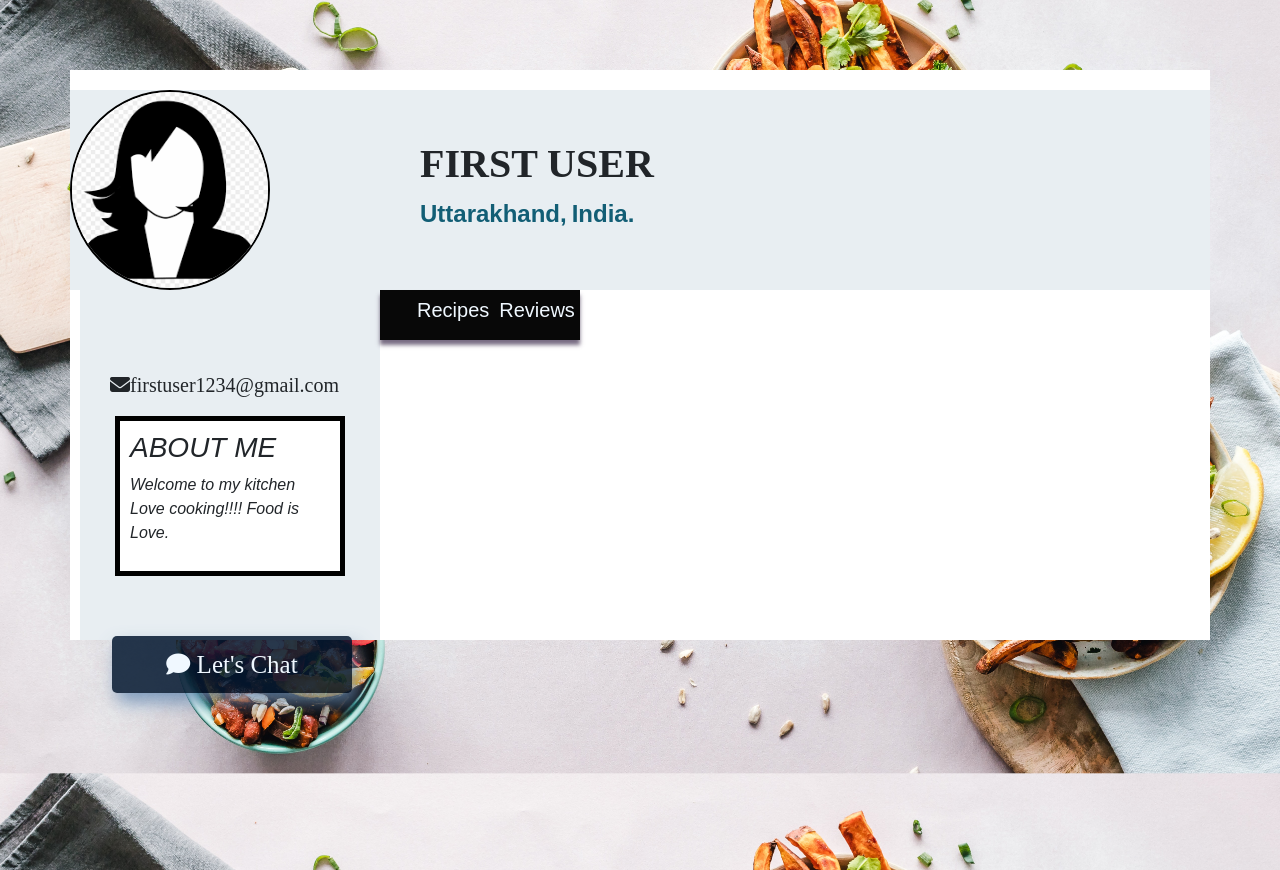
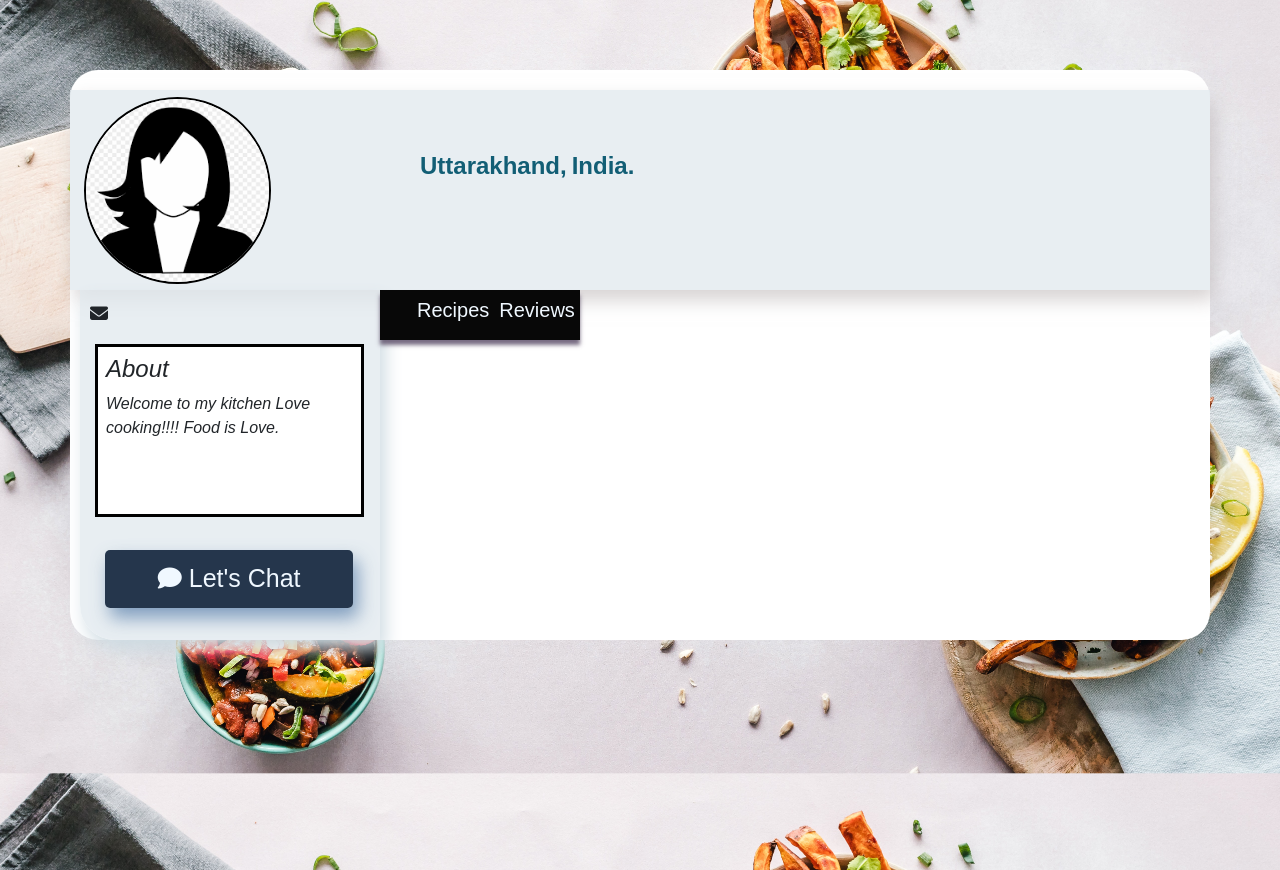
Before and after one commit to Yogesh-satyam/Recipe-Sharing-Website, a Django app: page /user/userprofile/ in a window 1280 px wide. Shown: the part 80-950 px from the top of the page. Run offline with Django 4.2, Linux system fonts and the light colour scheme; a user stored in the database is signed in; some libraries are stand-ins or nearby versions.

Commit message:
profile page css updated

```diff
--- a/static/main/css/Profile.css
+++ b/static/main/css/Profile.css
@@ -131,9 +131,10 @@
 .container{
     padding:0 ;
     background: #fff;
-    font-family: 'Times New Roman', Times, serif;
+    /* font-family: 'Times New Roman', Times, serif; */
     padding-top: 20px;
     margin-top: 150px;
+    border-radius: 28px;
 }
 
 .profile-header{
@@ -141,14 +142,14 @@
     width: 100%;
     display: flex;
     height: 200px;
-    position: justify;
-    box-shadow: rgba(184, 176, 176, 0.575);
+    position:unset;
+    box-shadow: 5px 10px 18px rgb(184 176 176 / 57%);
 }
 .profile-image{
-    height: 200px;
-    width: 200px;
+    height: 187px;
+    width: 187px;
     position: absolute;
-    margin-bottom: 15px;
+    margin: 7px 14px;
     border-radius: 50%;
     overflow: hidden;
     border: 2px solid black;
@@ -185,7 +186,7 @@
     padding-left: 350px;
 }
 .user-info h2{
-    font-family:'Times New Roman', Times, serif;
+    /* font-family:'Times New Roman', Times, serif; */
     font-variant: small-caps;
     font-size: 2.5rem;
     font-weight: bold;
@@ -210,37 +211,41 @@
 .mainprofile .left{
     width: 300px;
     background: rgba(225, 233, 238, 0.767);
-    box-shadow: rgb(206, 219, 226);
-    padding: 80px 30px 10px;
-    font-family: Verdana, Geneva, Tahoma, sans-serif;
+    box-shadow: 5px 10px 18px rgb(206, 219, 226);
+    padding: 11px 11px 10px 10px;
+    /* font-family: Verdana, Geneva, Tahoma, sans-serif; */
     font-style: italic;
     margin-left: 10px;
+    border-bottom-left-radius: 35px;
 }
+
 .mainprofile .left .useremail{
-    font-family:'Times New Roman', Times, serif;
+
+    /* font-family:'Times New Roman', Times, serif; */
     font-style: normal;
-    font-size: 20px;
+    font-size: 18px;
 }
 .userbio{
-    padding: 10px;
-    border: 5px solid black;
+    padding: 8px;
+    border: 3px solid black;
     margin: 5px;
     background: #fff;
+    height: 173px;
 }
 .chat{
-    padding-top:50px;
+    padding-top:23px;
 }
 .chat-button{
     border: 0;
     color: aliceblue;
     padding: 10px;
-    width:100%;
+    width:89%;
     border-radius: 5px;
     font-size: 25px;
-    font-family: 'Times New Roman', Times, serif;
+    /* font-family: 'Times New Roman', Times, serif; */
     background: rgba(4, 24, 49, 0.856);
     cursor: pointer;
-    margin:5px 2px;
+    margin:5px 15px;
     box-shadow: 5px 10px 18px rgba(102, 137, 177, 0.801) ;
 }
 .chat-button:hover{
--- a/static/main/js/pmain.js
+++ b/static/main/js/pmain.js
@@ -1,4 +1,4 @@
-$('.profilenav ul li').click(function()
+('.profilenav ul li').click(function()
 {
     $(this).addclass("active").siblings().removeClass('active');
 })
--- a/templates/main/index.html
+++ b/templates/main/index.html
@@ -85,7 +85,7 @@
   </div>
   <div class="welcome-user">
     {% if user.is_authenticated %}
-      <h1>Welcome {{user.username}}</h1>
+      <h1>Welcome {{user.first_name}}</h1>
     {% endif %}
   </div>
 
--- a/templates/user/userprofile.html
+++ b/templates/user/userprofile.html
@@ -8,10 +8,12 @@
     <link type="text/css" href="{% static 'main/css/Style.css' %}" rel="stylesheet" >
     <link  type="text/css" href="{% static 'main/css/Responsive.css' %}" rel="stylesheet">
     <link href="https://cdn.jsdelivr.net/npm/bootstrap@5.1.3/dist/css/bootstrap.min.css" rel="stylesheet" integrity="sha384-1BmE4kWBq78iYhFldvKuhfTAU6auU8tT94WrHftjDbrCEXSU1oBoqyl2QvZ6jIW3" crossorigin="anonymous">
+
     <link  type="text/css" href="{% static 'main/css/Profile.css' %}" rel="stylesheet">
 
     <title>Profile page</title>
 </head>
+<body>
 <header>
     <nav>
           <div class="menu-icon">
@@ -54,7 +56,6 @@
         </nav>
 </header>
 
-<body>
     <div class="container">
         <div class="profile-header">
             <div class="profile-image">
@@ -63,7 +64,7 @@
                 <label for="file" id="uplbutton">Change photo</label>
             </div>
             <div class="user-info">
-                <h2 class="username">FIRST USER</h2>
+                <h2 class="username">{{user.first_name}} {{user.last_name}}</h2>
                 <div class="address">
                     <p class="state">Uttarakhand,</p>
                     <p class="country">India.</p>
@@ -72,9 +73,9 @@
         </div>
         <div class="mainprofile">
             <div class="left">
-                <p class="useremail"><i class="fa fa-envelope"></i>firstuser1234@gmail.com</p>
+                <p class="useremail"><i class="fa fa-envelope" style="display:initial;padding-right:10px"></i>{{user.email}}</p>
                 <div class="userbio">
-                    <h3>ABOUT ME</h3>
+                    <h4>About {{user.first_name}}</h4>
                     <p class="bio">
                         Welcome to my kitchen
                         Love cooking!!!!
@@ -98,7 +99,7 @@
                 </div>
                 <div class="profile-body">
                     <div class="P-post tab">
-                        <h1>YOUR RECIPE</h1>
+                        <h1>Your Recipes</h1>
                         <p>MY first Recipe.
                         Lorem ipsum dolor, sit amet consectetur adipisicing elit. Voluptates nihil, id iure nemo repudiandae temporibus!
                         </p>
@@ -106,7 +107,7 @@
                     <div class="P-Review tab">
                         <h1>YOUR REVIEW</h1>
                         <p>MY Review.
-                        Lorem ipsum dolor, sit amet consectetur adipisicing elit. Rem itaque reiciendis reprehenderit odit, ratione illo!
+                            Lorem ipsum dolor, sit amet consectetur adipisicing elit. Rem itaque reiciendis reprehenderit odit, ratione illo!
                         </p>
                     </div>
                 </div>
```
Also changed, not shown: db.sqlite3.
